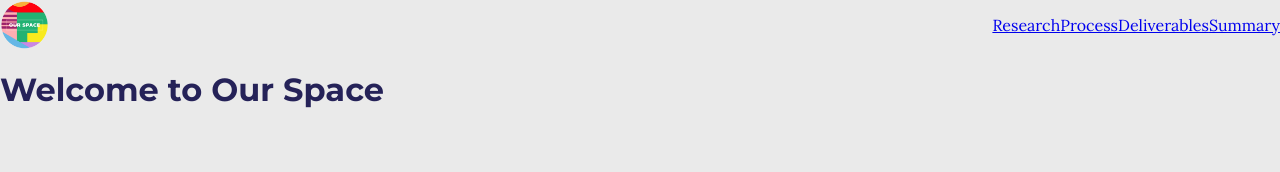
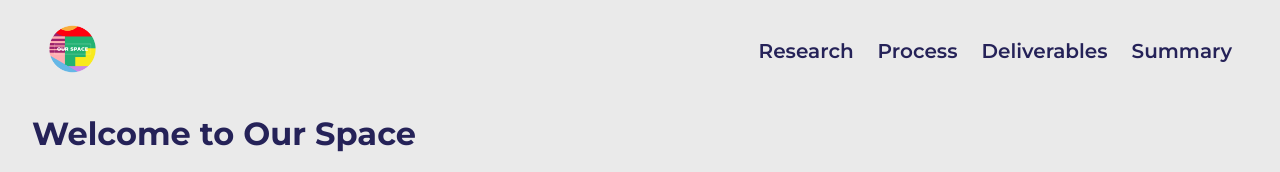
Before and after one commit to matthewkberg/capstone, a plain HTML site: page index.html in a window 1280 px wide. Drawn offline with Linux system fonts and the light colour scheme.

Commit message:
Updates to top nav link styling

```diff
--- a/css/main.css
+++ b/css/main.css
@@ -16,18 +16,19 @@
 
 html {
     box-sizing: border-box;
-}
-
-body {
     font-family: var(--font-serif);
     color: var(--black);
     background-color: var(--white);
-    margin: 2rem;
+    margin: 0.5rem 2rem;
 }
 
 h1, h2, h3 {
     font-family: var(--font-sans-serif);
     color: var(--blue);
+}
+
+a {
+    text-decoration: none;
 }
 
 /* top nav */
@@ -39,7 +40,7 @@ li {
     display: flex;
     justify-content: space-between;
     align-content: center;
-    padding: auto;
+    padding: 1rem;
 }
 
 .topnav img {
@@ -54,5 +55,17 @@ li {
 }
 
 .nav-items {
+    margin-left: 1.5rem;
 
 }
+
+.nav-links {
+    font-family: var(--font-sans-serif);
+    font-size: 1.25rem;
+    font-weight: 600;
+    color: var(--blue);
+}
+
+.nav-links:hover {
+    color: var(--purple);
+}
```
